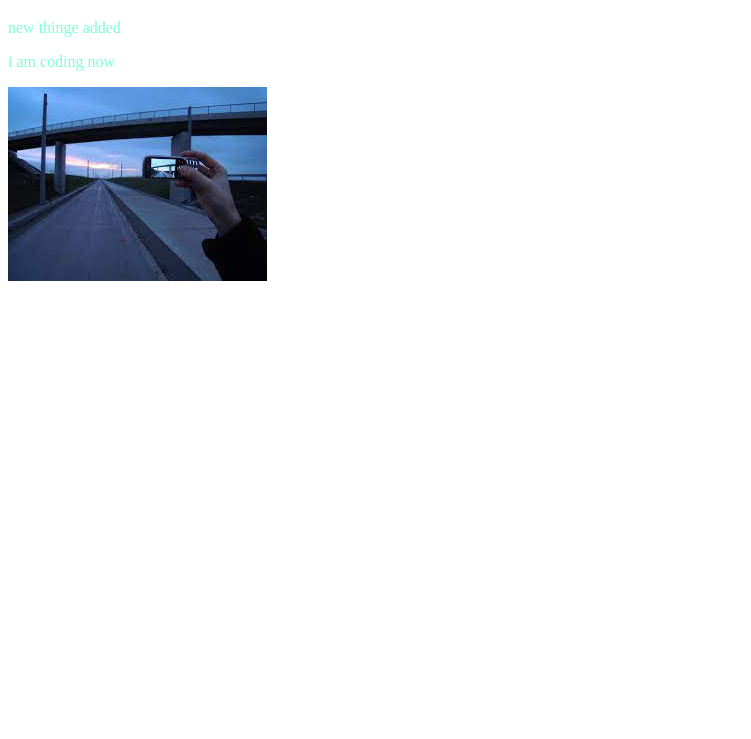
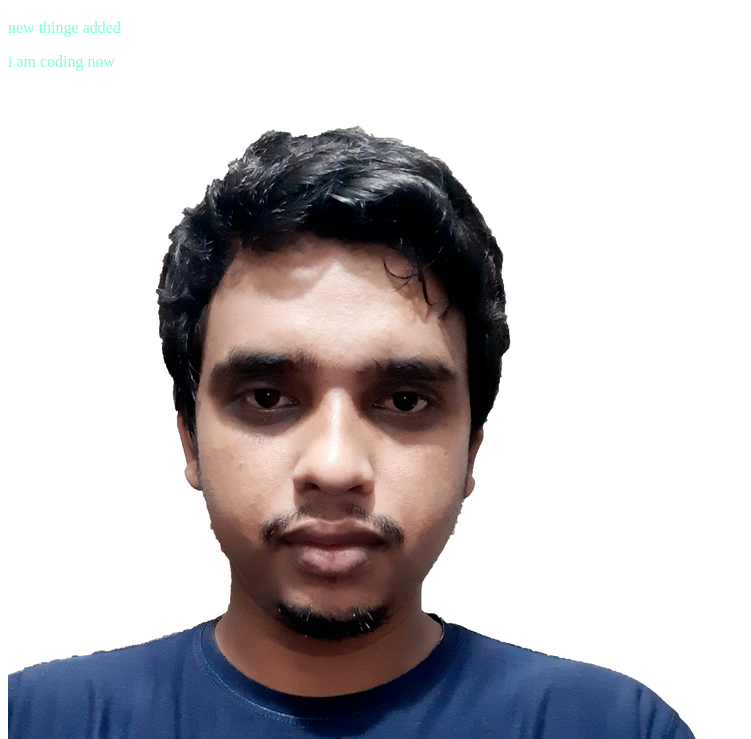
Before and after one commit to masud122/my-first-repo, a plain HTML site: page index.html in a window 1280 px wide. Shown: the part 61-800 px from the top of the page, without its empty margins (0-751 px from the left). Drawn offline with Linux system fonts and the light colour scheme.

Commit message:
picture added

```diff
--- a/index.html
+++ b/index.html
@@ -11,6 +11,6 @@
     <h1>hello</h1>
     <p>new thinge added</p>
     <p>i am coding now</p>
-    <img src="download.jpg" alt="">
+    <img src="Untitled-1.png" alt="">
 </body>
 </html>
```
Also changed, not shown: Untitled-1.png (added), download.jpg (deleted).
